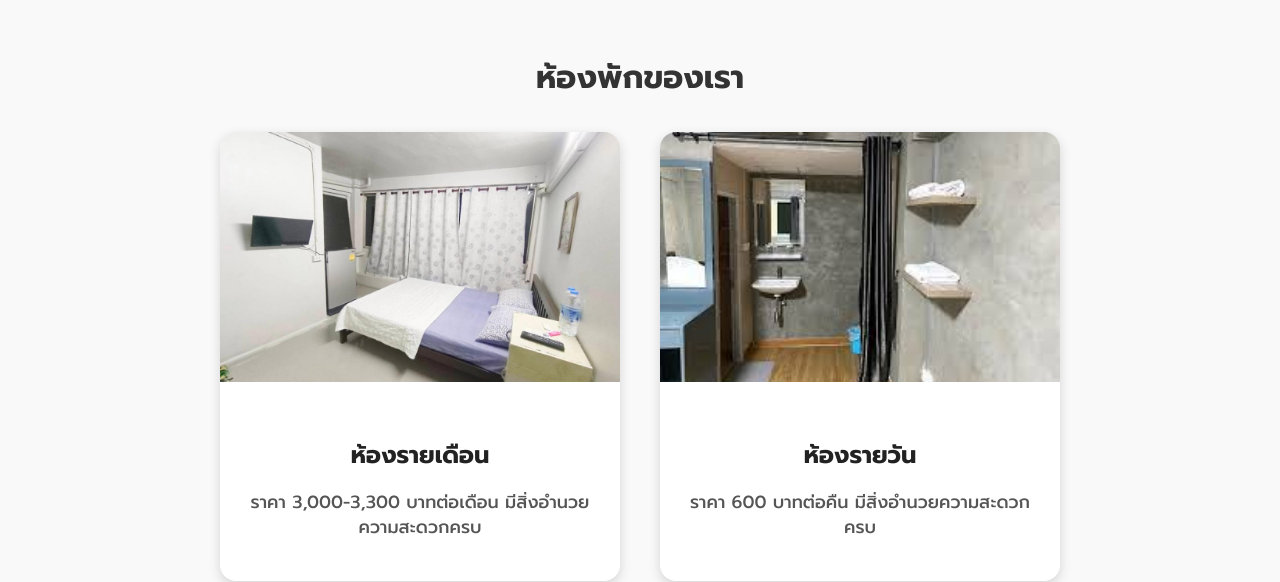
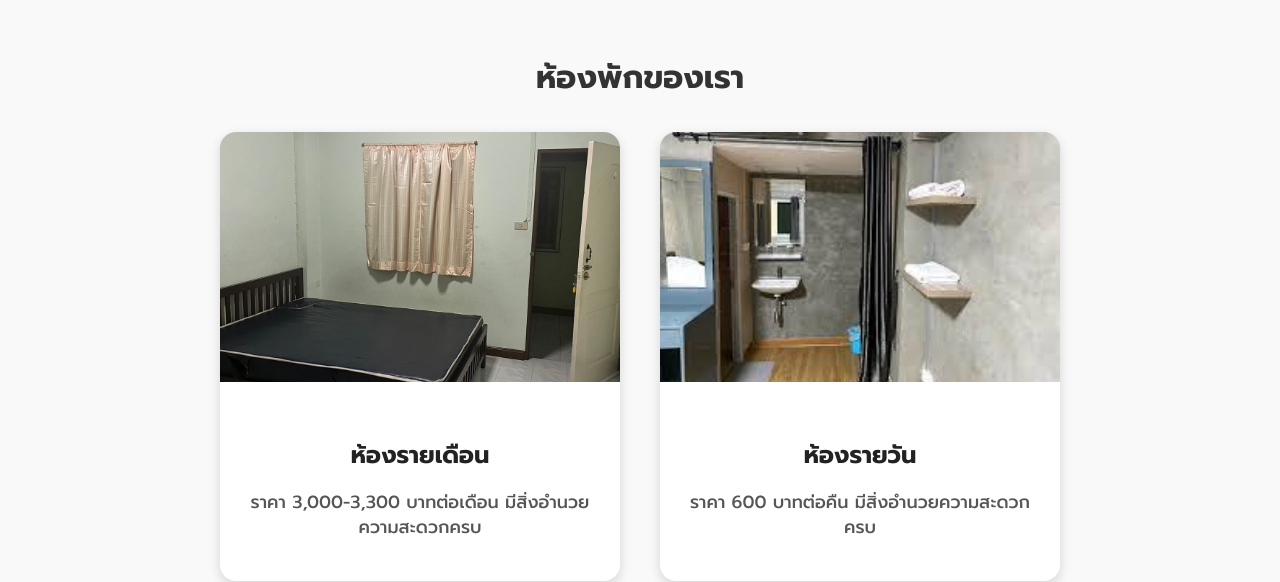
Before and after one commit to Devwithsin/turtle, a plain HTML site: page index.html in a window 1280 px wide. Shown: the part 662-1244 px from the top of the page. Drawn offline with Linux system fonts and the light colour scheme.

Commit message:
Update index.html

```diff
--- a/index.html
+++ b/index.html
@@ -18,7 +18,7 @@
 <h2>ห้องพักของเรา</h2>
 <div class="rooms">
     <div class="room">
-        <img src="roomA1.png" alt="ห้องพัก A">
+        <img src="update.jpg" alt="ห้องพัก A">
         <div class="room-content">
             <h3>ห้องรายเดือน</h3>
             <p>ราคา 3,000-3,300 บาทต่อเดือน มีสิ่งอํานวยความสะดวกครบ </p>
```
